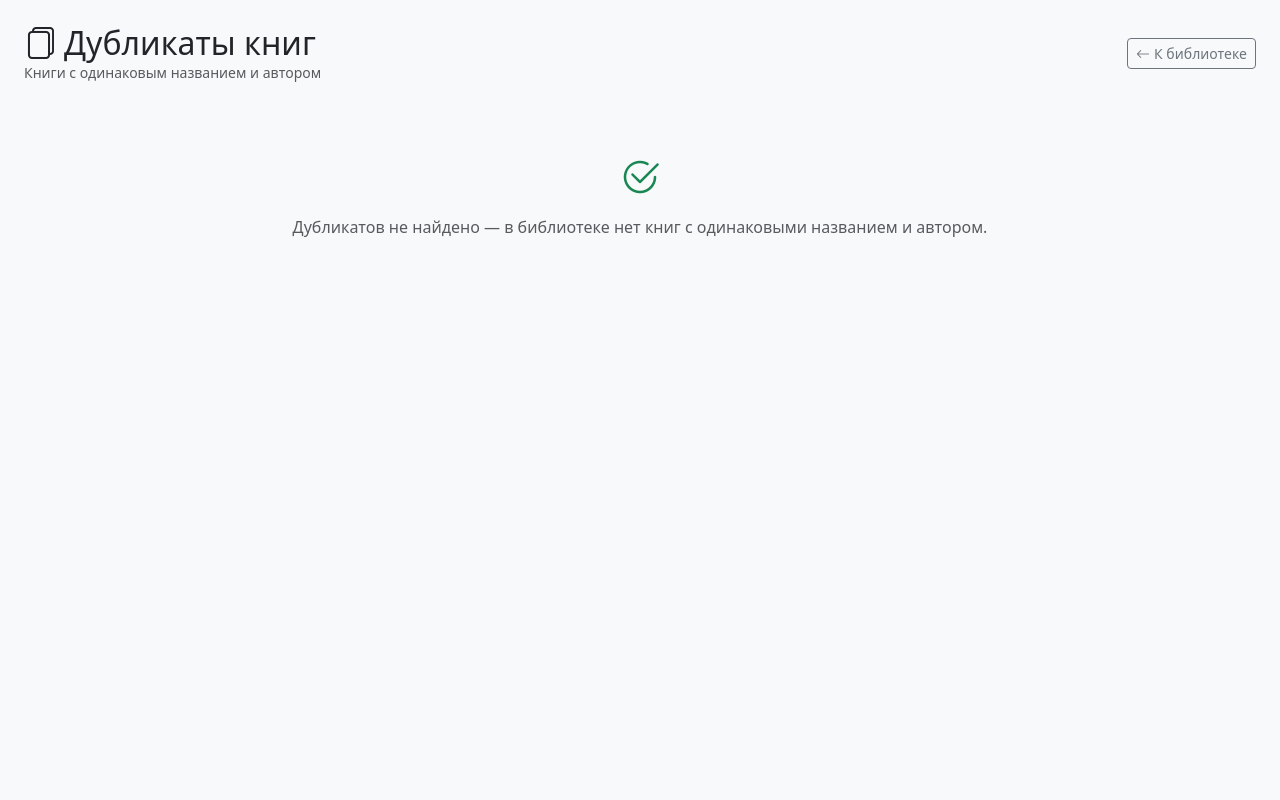
After one commit to serg-lebovski/webook, a FastAPI app: template app/templates/books/duplicates.html in a window 1280 px wide. The commit adds this page. Run offline with FastAPI, Linux system fonts and the light colour scheme; the template is opened without the code that fills it, so the values that code supplies are empty.

Commit message:
Duplicate books finder + bulk trash
- GET /books/duplicates: groups by normalized title+author, recommends keeper
- POST /books/duplicates/resolve: soft-deletes checked dupes
- books.py registers humanbytes Jinja filter; library submenu link

Co-Authored-By: Claude Opus 4.8 <noreply@anthropic.com>

```diff
--- a/app/routers/books.py
+++ b/app/routers/books.py
@@ -28,6 +28,20 @@ from app.config import BOOKS_DIR, COVERS_DIR, ALLOWED_BOOK_FORMATS, MAX_BOOK_SIZ
 
 router = APIRouter(prefix="/books")
 templates = Jinja2Templates(directory="app/templates")
+
+
+def _humanbytes(n) -> str:
+    try:
+        n = float(n or 0)
+    except (TypeError, ValueError):
+        return "0 B"
+    for unit in ("B", "KB", "MB", "GB", "TB"):
+        if n < 1024 or unit == "TB":
+            return f"{n:.0f} {unit}" if unit == "B" else f"{n:.1f} {unit}"
+        n /= 1024
+
+
+templates.env.filters["humanbytes"] = _humanbytes
 
 _READABLE_FORMATS = ("epub", "pdf", "fb2")
 _MIME = {"epub": "application/epub+zip", "fb2": "application/x-fictionbook+xml", "pdf": "application/pdf"}
@@ -416,6 +430,53 @@ def isbn_import(isbn: str = Form(...), shelf: str = Form(""),
     return RedirectResponse(f"/books/{book.id}", status_code=302)
 
 
+def _dup_key(title: str) -> str:
+    return re.sub(r"\s+", " ", (title or "").strip().lower())
+
+
+@router.get("/duplicates", response_class=HTMLResponse)
+def duplicates_page(request: Request, user: User = Depends(get_current_user), db: Session = Depends(get_db)):
+    """Группы книг-дублей: совпадает нормализованное название + автор."""
+    books = (
+        db.query(Book)
+        .options(joinedload(Book.author))
+        .filter(Book.user_id == user.id, Book.deleted_at.is_(None))
+        .all()
+    )
+    groups_map: dict = {}
+    for b in books:
+        key = (_dup_key(b.title), b.author_id)
+        groups_map.setdefault(key, []).append(b)
+
+    groups = []
+    for (title_key, _author_id), items in groups_map.items():
+        if len(items) < 2:
+            continue
+        # «Лучшую» книгу (с файлом, крупнее, прочитанная) рекомендуем оставить — первой
+        items.sort(key=lambda b: (bool(b.file_format), b.file_size or 0, b.is_read, b.id), reverse=True)
+        groups.append(items)
+    groups.sort(key=lambda g: _dup_key(g[0].title))
+
+    return templates.TemplateResponse("books/duplicates.html", {
+        "request": request, "user": user, "groups": groups,
+    })
+
+
+@router.post("/duplicates/resolve")
+def duplicates_resolve(
+    ids: List[int] = Form(default=[]),
+    user: User = Depends(get_current_user),
+    db: Session = Depends(get_db),
+):
+    """Отправить выбранные книги-дубли в корзину (soft-delete)."""
+    if ids:
+        now = datetime.utcnow()
+        for book in db.query(Book).filter(Book.user_id == user.id, Book.id.in_(ids)).all():
+            book.deleted_at = now
+        db.commit()
+    return RedirectResponse("/books/duplicates", status_code=302)
+
+
 @router.get("/{book_id}", response_class=HTMLResponse)
 def book_detail(book_id: int, request: Request, user: User = Depends(get_current_user), db: Session = Depends(get_db)):
     book = _accessible_book(book_id, user, db)
--- a/app/templates/base.html
+++ b/app/templates/base.html
@@ -94,6 +94,7 @@
               <li><a class="nav-link" href="/manga"><i class="bi bi-images"></i>Манга</a></li>
               <li><a class="nav-link" href="/collections"><i class="bi bi-collection-play"></i>Подборки</a></li>
               <li><a class="nav-link" href="/tier-list"><i class="bi bi-bar-chart-steps"></i>Тир-лист циклов</a></li>
+              <li><a class="nav-link" href="/books/duplicates"><i class="bi bi-files"></i>Дубликаты</a></li>
               <li><a class="nav-link" href="/books/upload"><i class="bi bi-cloud-upload"></i>Загрузить</a></li>
             </ul>
           </div>
--- /dev/null
+++ b/app/templates/books/duplicates.html
@@ -0,0 +1,67 @@
+{% extends "base.html" %}
+{% block title %}Дубликаты книг — WeBook{% endblock %}
+{% block content %}
+<div class="d-flex align-items-center justify-content-between flex-wrap gap-2 mb-3">
+  <div>
+    <h2 class="mb-0"><i class="bi bi-files me-2"></i>Дубликаты книг</h2>
+    <p class="text-muted small mb-0">Книги с одинаковым названием и автором</p>
+  </div>
+  <a href="/books" class="btn btn-sm btn-outline-secondary"><i class="bi bi-arrow-left me-1"></i>К библиотеке</a>
+</div>
+
+{% if groups %}
+<p class="text-muted small">
+  Найдено групп: <strong>{{ groups | length }}</strong>. В каждой группе рекомендуется оставить
+  отмеченную <span class="badge bg-success">оставить</span> книгу (с файлом / крупнее / прочитанную),
+  а остальные отправить в корзину. Удаление мягкое — книги можно восстановить из
+  <a href="/trash">корзины</a>.
+</p>
+
+{% for group in groups %}
+<div class="card mb-3">
+  <div class="card-header fw-semibold">
+    <i class="bi bi-collection me-1"></i>{{ group[0].title }}
+    <span class="text-muted fw-normal small">· {{ group[0].author.name if group[0].author else '—' }} · {{ group | length }} шт.</span>
+  </div>
+  <form method="post" action="/books/duplicates/resolve">
+    <div class="list-group list-group-flush">
+      {% for book in group %}
+      <label class="list-group-item d-flex align-items-center gap-3">
+        <input type="checkbox" class="form-check-input mt-0" name="ids" value="{{ book.id }}"
+               {% if not loop.first %}checked{% endif %}>
+        {% if book.cover_path %}
+        <img src="/books/{{ book.id }}/cover" alt="" style="width:36px;height:50px;object-fit:cover;border-radius:3px;flex:0 0 auto">
+        {% else %}
+        <span class="d-inline-flex align-items-center justify-content-center bg-body-secondary"
+              style="width:36px;height:50px;border-radius:3px;flex:0 0 auto"><i class="bi bi-book text-muted"></i></span>
+        {% endif %}
+        <span class="flex-grow-1 min-width-0">
+          <span class="d-block text-truncate">
+            <a href="/books/{{ book.id }}" target="_blank" class="text-decoration-none">{{ book.title }}</a>
+            {% if loop.first %}<span class="badge bg-success ms-1">оставить</span>{% endif %}
+          </span>
+          <span class="text-muted small">
+            {% if book.file_format %}{{ book.file_format | upper }}{% if book.file_size %} · {{ book.file_size | humanbytes }}{% endif %}{% else %}без файла{% endif %}
+            {% if book.is_read %} · <i class="bi bi-check-circle text-success"></i> прочитано{% endif %}
+            {% if book.added_at %} · добавлена {{ book.added_at.strftime('%d.%m.%Y') }}{% endif %}
+          </span>
+        </span>
+      </label>
+      {% endfor %}
+    </div>
+    <div class="card-footer d-flex justify-content-end">
+      <button type="submit" class="btn btn-sm btn-danger" onclick="return confirm('Отправить отмеченные книги в корзину?')">
+        <i class="bi bi-trash me-1"></i>В корзину отмеченные
+      </button>
+    </div>
+  </form>
+</div>
+{% endfor %}
+
+{% else %}
+<div class="text-center text-muted py-5">
+  <i class="bi bi-check2-circle fs-1 d-block mb-2 text-success"></i>
+  Дубликатов не найдено — в библиотеке нет книг с одинаковыми названием и автором.
+</div>
+{% endif %}
+{% endblock %}
```
